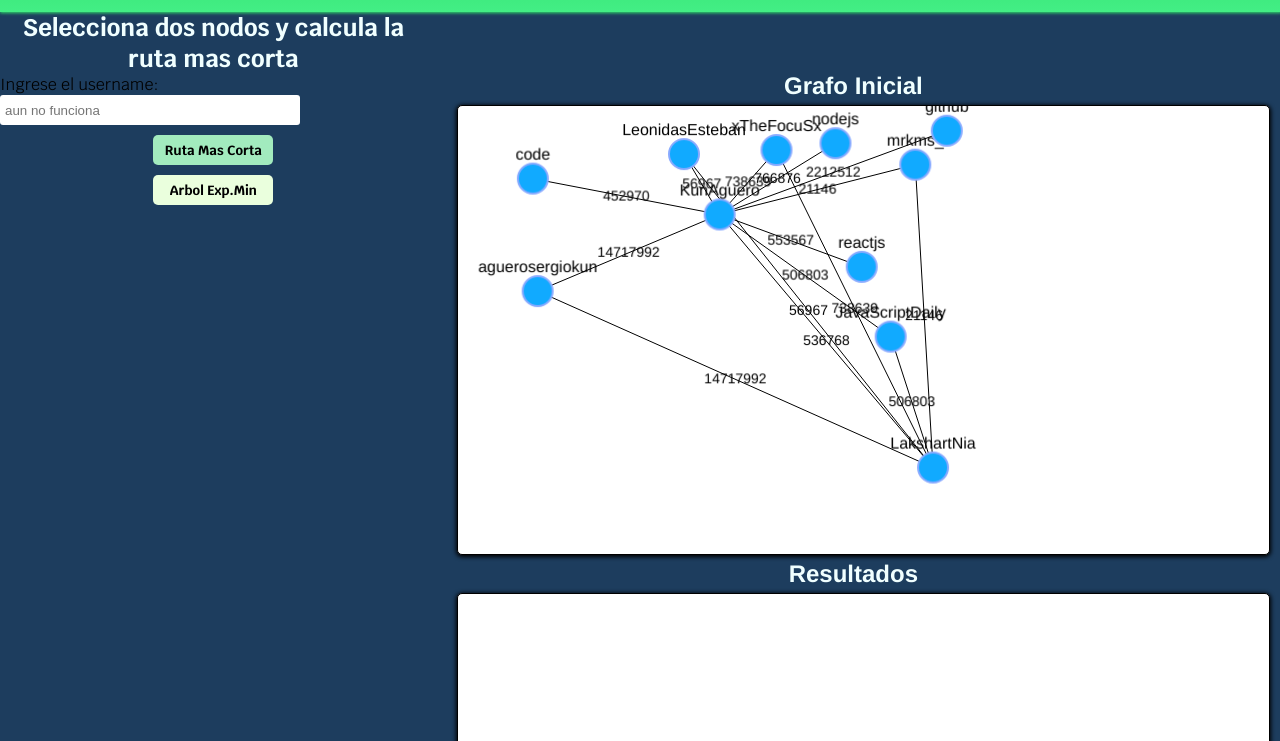
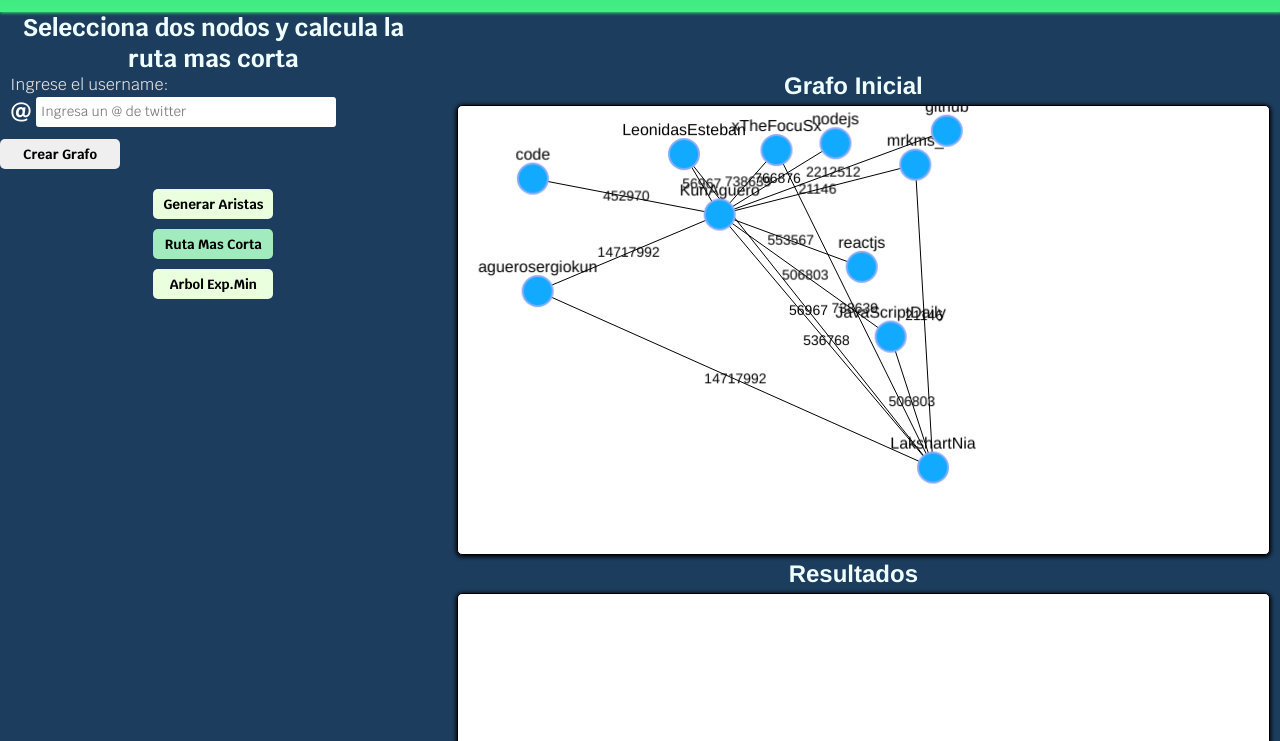
Before and after one commit to FrankzAlarcon/graphs, a website built with Vite: page index.html in a window 1280 px wide. Shown: the part 59-800 px from the top of the page. Built offline with nearby package versions, Linux system fonts and the light colour scheme.

Commit message:
creados estilos minimos para completar la funcionalidad

```diff
--- a/index.html
+++ b/index.html
@@ -24,8 +24,11 @@
       <section class="main-section">
         <h2>Selecciona dos nodos y calcula la ruta mas corta</h2>
         <label for="username">
-          <span>Ingrese el username: </span>
-          <input id="username" type="text" placeholder="aun no funciona"/>
+          <span class="ingresar-username">Ingrese el username: </span>
+          <span class="arroba">@</span>
+          <input id="username" type="text" placeholder="Ingresa un @ de twitter"/>
+          <button class="obtener-data">Crear Grafo</button>
+          <button class="generar-aristas">Generar Aristas</button>
         </label>
         <button class="ruta-mas-corta">Ruta Mas Corta</button>
         <button class="arbol-minimo-prim">Arbol Exp.Min</button>
--- a/styles/style.css
+++ b/styles/style.css
@@ -90,9 +90,23 @@ input {
   border: none;
   outline: none;
   padding-left: .5rem;
+  font-family: 'krub';
+
+  /* margin-left: 1rem; */
+}
+.arroba{
+  font-size: 2.6rem;
+  font-weight: bold;
+  color: #fff;
+  margin-left: 1rem;
+  vertical-align: middle;
+}
+.ingresar-username{
+  display: block;
+  margin-left: 1rem;
+  color: #e0e0e0;
 }
 button {
-  display: block;
   width: 12rem;
   height: 3rem;
   margin: 1rem auto ;
@@ -103,10 +117,15 @@ button {
   cursor: pointer;
   transition: .2s ease;
 }
+button:hover {
+  box-shadow: 0px 0 5px 0 #fff;
+}
 .ruta-mas-corta {
+  display: block;
   background-color: #a2ebbe;
 }
 .arbol-minimo-prim {
+  display: block;
   background: #eaffdd;
 }
 .ruta-mas-corta:hover {
@@ -114,6 +133,10 @@ button {
 }
 .arbol-minimo-prim:hover {
   box-shadow: 0px 0 5px 0 #a2ebbe;
+}
+.generar-aristas{
+  display: block;
+  background: #eaffdd;
 }
 h2 {
   align-self: center;
```
Also changed, not shown: extra/getData.js (+28 -0 lines), src/main.js (+6 -5 lines).
